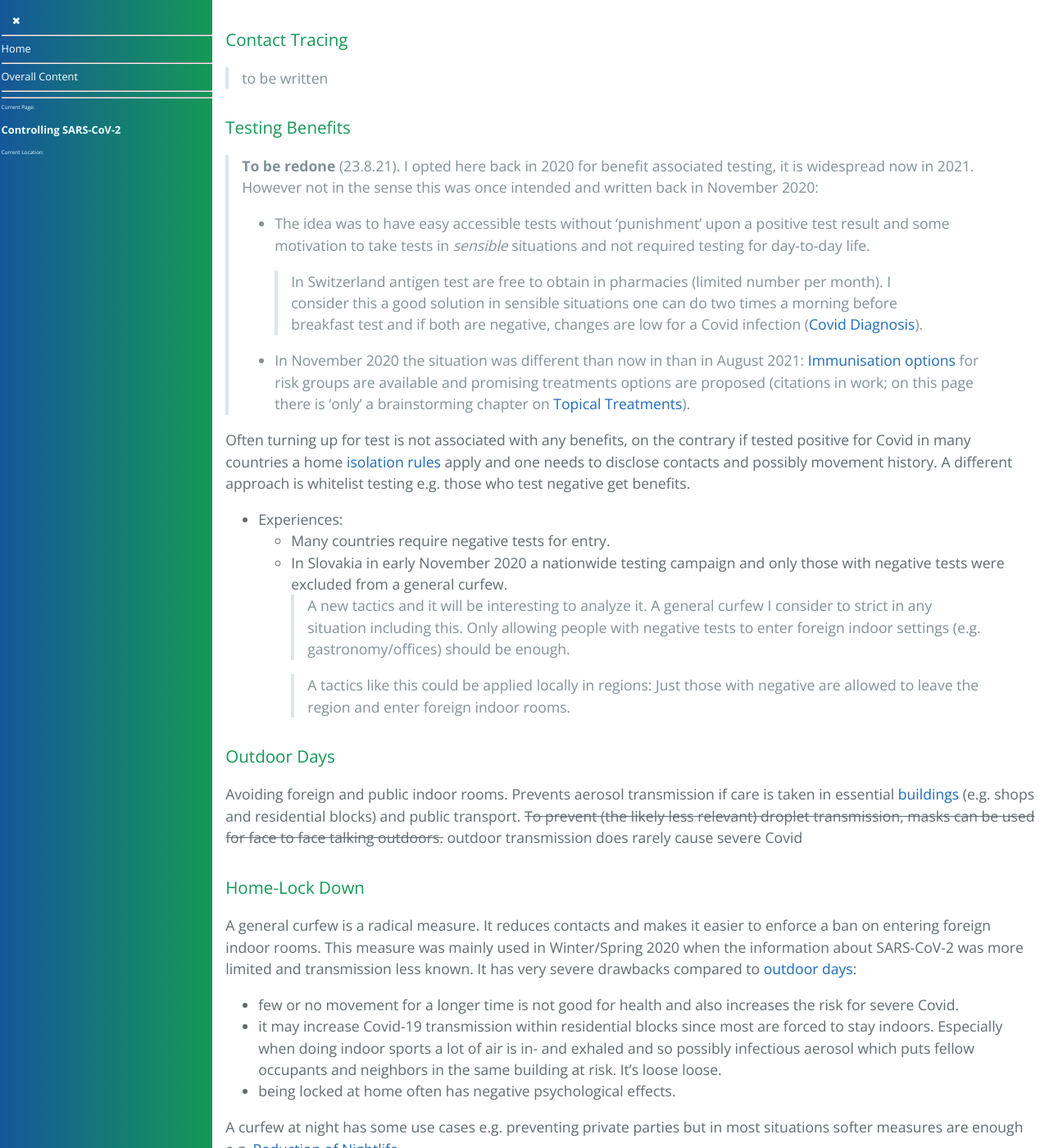
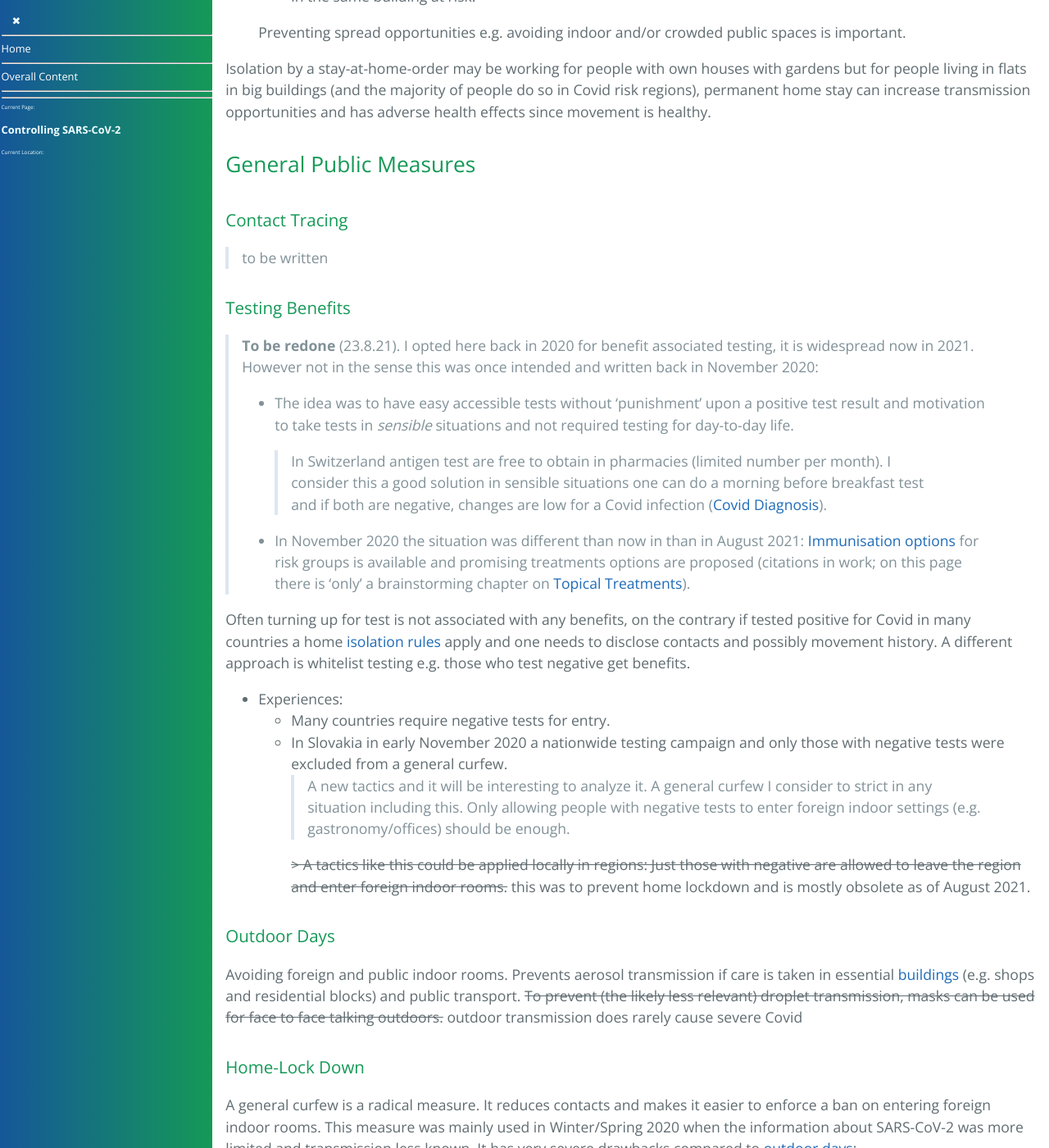
Before and after one commit to forestgrape/coronavirus, a Jekyll site: the page built from 7_social/controlling.md, in a window 1280 px wide and 1400 px high, scrolled down 10243 px. Shown: the whole window at 82% size. Built offline with Jekyll 4.4.1, drawn with Linux system fonts in a browser that asks for light colours; our own code applies the rules of GitHub Pages for plain Markdown files; some of the changed text lies outside the part shown.

Commit message:
formulations

```diff
--- a/7_social/controlling.md
+++ b/7_social/controlling.md
@@ -60,9 +60,13 @@
 *Explanations:* Outdoors the viruses get diluted and then either are cleared or decay. Due to decay and clearance there's no accumulation (->[Outdoor is Safer](#outdoors-is-safer)). Outdoors, the main transmission opportunity is droplet transmission in face-to-face situations. Droplet infections are unlikely to cause deep lung infections and therefore severe Covid is less likely (-> [Disease Pattering](../3_medical/coronavirus_disease_patterns.md).
 
 ### Seasonality of Transmission
-The [spread in dry indoor air](../5_epidemiological/spread_analyses.md) of coronaviruses (in fact most respiratory viruses) makes the spread seasonal: Spread in the winter in moderate and northern climate regions. Spread in the summer in hot & humid regions when air-conditioning is used. In moderate climate zones, prevention measures (doing Sauna, pay attention to ventilation, vaccinate risk groups) are important in the winter, can be relaxed during the spring, in the summer the risk is low and in autumn care needs to be taken.
+The [spread in dry indoor air](../5_epidemiological/spread_analyses.md#summary) of coronaviruses (in fact most respiratory viruses) makes the spread seasonal:
+* Spread in the winter in moderate and northern climate regions.
+* Spread in the summer in hot & humid regions when air-conditioning is used.
 
-> I don't except strict measures to be necessary (-> [Looking Ahead](../7_social/controlling.md#looking-ahead)).
+In moderate climate zones, prevention measures (doing Sauna, pay attention to ventilation, vaccinate risk groups) are important in the winter, can be relaxed during the spring, in the summer the risk is low and in autumn care needs to be taken.
+
+> I don't except strict measures to be necessary during Winter 2021 (-> [Looking Ahead](../1_introduction/situation_assessments.md#looking-ahead-may-2021)).
 
 ### Spread Metaphor
 *Aerosol transmission* behaves [smoke like](../5_epidemiological/transmission.md#metaphor-and-measures).
@@ -98,12 +102,17 @@
 
 ### Year Round Measures
 To prevent high rates of hospitalizations, some base measures can be adequate in risk regions.
-* Nightlife e.g. an early closure at 2 AM.
+
+#### Base Year Round Measures
+* [Schools and Universities](#corona-conform-schooling): Regular ventilation and education on viruses and their transmission.
+* Regular [ventilation](#ventilation) of residential blocks and education of caretakers how to ventilate.
+
+#### Optional Year Round Measures
+* [Nightlife](#reduction-of-nightlife) e.g. an early closure at 2 AM.
 * Reducing Superspreading by capacity and/or CO2 limits for large scale settings: These include large stadium, large shopping malls.
 * Slowing down transmission associated with travelling, especially airplane travel: For intercontinental airplane travelling one Covid test one or two days ahead of travel and one Covid test one or two days after arrival.
   * The tests should be done by everybody including those vaccinated else the spread of variants circumventing vaccination is promoted.
   * (Short-term) Business travelling is risky, no exception for tests.
-* Schools: Regular ventilation and education on viruses and their transmission.
 
 ### Summer Measures
 * [Ventilation](#ventilation) maxed: Either keep the windows open or put the built in ventilation to max level.
@@ -288,9 +297,9 @@
 ### Testing Benefits
 
 > **To be redone** (23.8.21). I opted here back in 2020 for benefit associated testing, it is widespread now in 2021. However not in the sense this was once intended and written back in November 2020:
-> * The idea was to have easy accessible tests without 'punishment' upon a positive test result and some motivation to take tests in *sensible* situations and not required testing for day-to-day life.
-  >> In Switzerland antigen test are free to obtain in pharmacies (limited number per month). I consider this a good solution in sensible situations one can do two times a morning before breakfast test and if both are negative, changes are low for a Covid infection ([Covid Diagnosis](../3_medical/diagnosis_and_viral_load.md)).
-> * In November 2020 the situation was different than now in than in August 2021: [Immunisation options](../10_vaccines/immunization.md) for risk groups are available and   promising treatments options are proposed (citations in work; on this page there is 'only' a brainstorming chapter on [Topical Treatments](../6_prevention_and_treatment/topical_treatment.md)).
+> * The idea was to have easy accessible tests without 'punishment' upon a positive test result and motivation to take tests in *sensible* situations and not required testing for day-to-day life.
+  >> In Switzerland antigen test are free to obtain in pharmacies (limited number per month). I consider this a good solution in sensible situations one can do a morning before breakfast test and if both are negative, changes are low for a Covid infection ([Covid Diagnosis](../3_medical/diagnosis_and_viral_load.md)).
+> * In November 2020 the situation was different than now in than in August 2021: [Immunisation options](../10_vaccines/immunization.md) for risk groups is available and   promising treatments options are proposed (citations in work; on this page there is 'only' a brainstorming chapter on [Topical Treatments](../6_prevention_and_treatment/topical_treatment.md)).
 
 
 Often turning up for test is not associated with any benefits, on the contrary if tested positive for Covid in many countries a home [isolation rules](#covid-19-cases-and-quarantine) apply and one needs to disclose contacts and possibly movement history. A different approach is whitelist testing e.g. those who test negative get benefits.
@@ -299,7 +308,7 @@
   * In Slovakia in early November 2020 a nationwide testing campaign and only those with negative tests were excluded from a general curfew.
     > A new tactics and it will be interesting to analyze it. A general curfew I consider to strict in any situation including this. Only allowing people with negative tests to enter foreign indoor settings (e.g. gastronomy/offices) should be enough.
 
-    > A tactics like this could be applied locally in regions: Just those with negative are allowed to leave the region and enter foreign indoor rooms.
+    ~~> A tactics like this could be applied locally in regions: Just those with negative are allowed to leave the region and enter foreign indoor rooms.~~ this was to prevent home lockdown and is mostly obsolete as of August 2021.
 
 
 ### Outdoor Days
```
Also changed, not shown: other parts of 7_social/controlling.md (+0 -1 lines).
